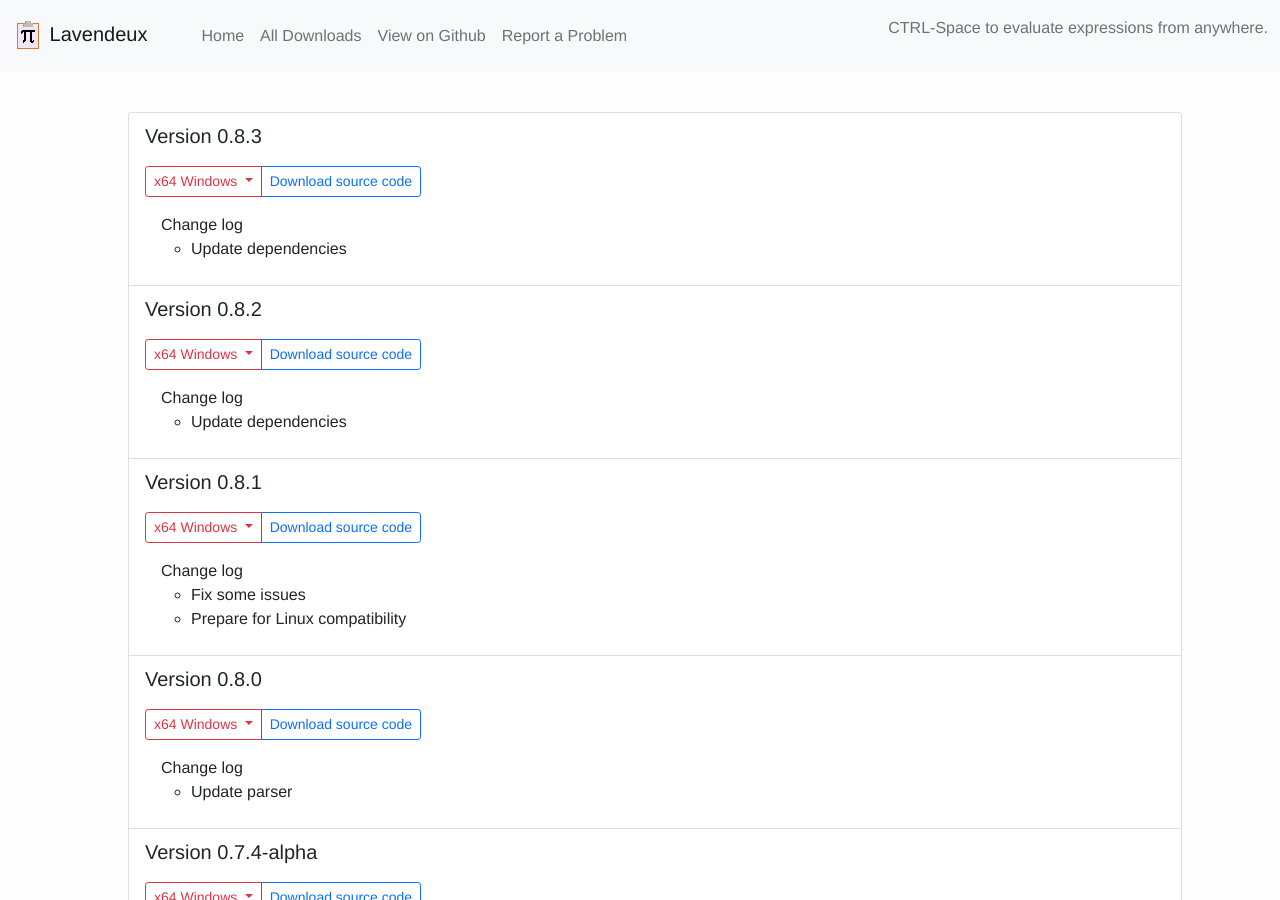
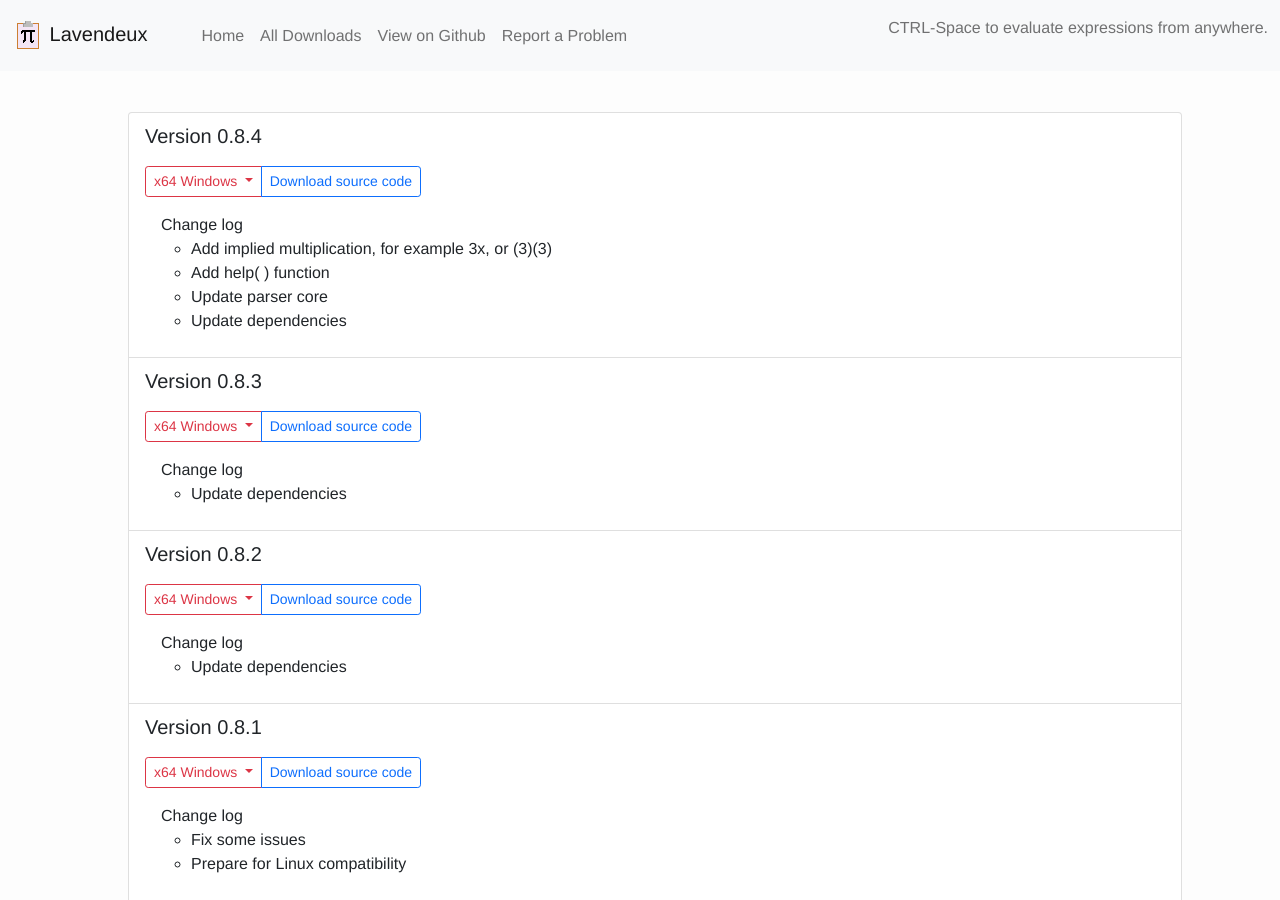
Before and after one commit to rscarson/rscarson.github.io, a Jekyll site: the page built from downloads.html, in a window 1280 px wide and 900 px high. Built offline with Jekyll 4.4.1, drawn with Linux system fonts in a browser that asks for light colours.

Commit message:
New release

```diff
--- a/_data/releases.json
+++ b/_data/releases.json
@@ -1,4 +1,20 @@
 [
+	{
+		"name": "0.8.4",
+		"changelog": [
+			"Add implied multiplication, for example 3x, or (3)(3)",
+			"Add help( ) function",
+			"Update parser core",
+			"Update dependencies"
+		],
+		"downloads": {
+			"win_install": "https://github.com/rscarson/Lavendeux/releases/download/v0.8.4/lavendeux_0.8.4_x64_en-US.msi.zip",
+			"win_zip": "https://github.com/rscarson/Lavendeux/releases/download/v0.8.4/lavendeux.exe",
+			"github": "https://github.com/rscarson/Lavendeux/releases/tag/v0.8.4",
+			"source": "https://github.com/rscarson/Lavendeux/archive/v0.8.4.tar.gz"
+		}
+	},
+
 	{
 		"name": "0.8.3",
 		"changelog": [
--- a/js/help_strings.js
+++ b/js/help_strings.js
@@ -114,6 +114,9 @@ const DecoratorsSample = new Sample([
 const FunctionsSample = new Sample([
     'The following functions are supported by default:'
 ], `
+help() // List all functions and decorators
+help(strlen) // Get help for a specific function by name
+
 // String functions
 concat("s1", "s2", ...) | strlen("string") | substr("string", start, [length])
 uppercase("s1") | lowercase("S1") | trim("    s1    ")
```
